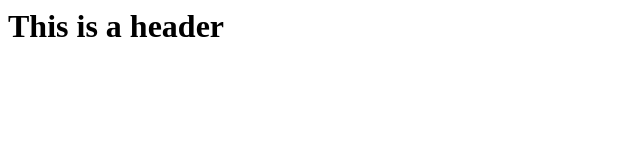
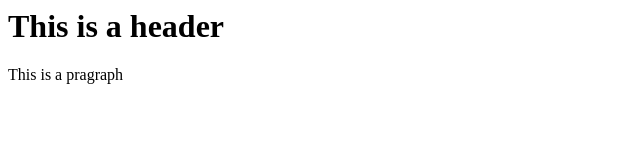
Before and after one commit to RubenRodriguez033/git-test, a plain HTML site: page index.html in a window 1280 px wide. Shown: the whole page, without its empty margins (0-640 px from the left). Drawn offline with Linux system fonts and the light colour scheme.

Commit message:
Second commit

```diff
--- a/index.html
+++ b/index.html
@@ -7,5 +7,6 @@
 </head>
 <body>
     <h1>This is a header</h1>
+    <p>This is a pragraph</p>
 </body>
 </html>
```
